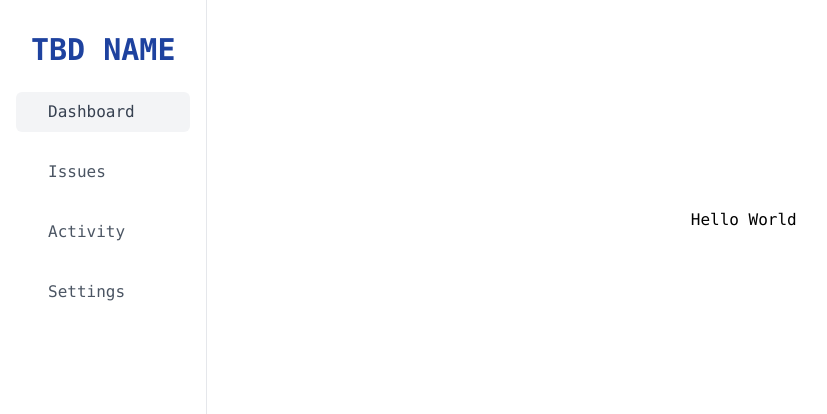
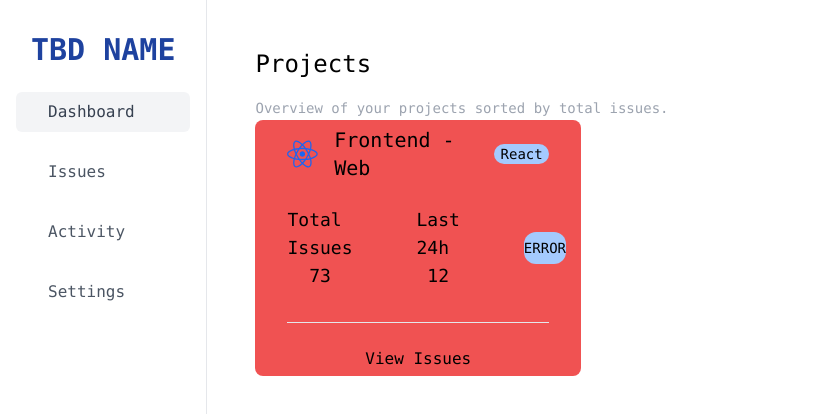
Before and after one commit to alex-jin45/nextjs-ticket-management, a Next.js app: page /dashboard in a window 1280 px wide. Shown: the top 414 px of the page, without its empty margins (0-827 px from the left). Built offline with nearby package versions, Linux system fonts and the light colour scheme.

Commit message:
adding project card and styling

```diff
--- /dev/null
+++ b/components/MainDashboard/ProjectCard.js
@@ -0,0 +1,43 @@
+import { FaReact } from "react-icons/fa";
+import Image from "next/image";
+
+const ProjectCard = ({ title, issueNumber, last24, status }) => {
+  // not sure how to do Icon
+
+  return (
+    <>
+      <div className="flex  flex-col w-1/3 justify-center rounded-lg h-64 bg-red-500">
+        <div className="block p-8">
+          <div className="flex items-center gap-4 mb-6">
+            <FaReact className="text-4xl text-blue-600" />
+            <h4 className="text-xl">Frontend - Web</h4>
+
+            <span className="flex text-sm rounded-xl ml-auto justify-center bg-blue-300 items-center w-16 h-8ml-auto">
+              React
+            </span>
+          </div>
+
+          <div className="flex gap-16 mb-8 items-center text-lg">
+            <div className="flex flex-col ml-0 items-center">
+              <h4>Total Issues</h4>
+              <p>73</p>
+            </div>
+            <div className="flex flex-col items-center">
+              <h4>Last 24h</h4>
+              <p>12</p>
+            </div>
+            <span className="flex text-sm rounded-xl ml-auto justify-center bg-blue-300 items-center w-16 h-8">
+              ERROR
+            </span>
+          </div>
+          <hr />
+          <div className="flex justify-center items-center mt-6">
+            <button>View Issues</button>
+          </div>
+        </div>
+      </div>
+    </>
+  );
+};
+
+export default ProjectCard;
--- a/components/Navigation/Navigation.js
+++ b/components/Navigation/Navigation.js
@@ -51,7 +51,7 @@ const Navigation = ({ children }) => {
         </div>
       </div>
       <div className="w-full h-full p-4 m-8 overflow-y-auto">
-        <div className="flex items-center justify-center p-40 ">{children}</div>
+        <div className="">{children}</div>
       </div>
     </div>
   );
--- a/pages/dashboard/index.js
+++ b/pages/dashboard/index.js
@@ -1,13 +1,41 @@
 import Link from "next/link";
+import ProjectCard from "../../components/MainDashboard/ProjectCard";
+
+const DUMMY_DATA = [
+  {
+    id: 1,
+    title: "Frontend - Web",
+    issueNumber: 73,
+    last24: 12,
+    status: "Error",
+  },
+  {
+    id: 2,
+    title: "Backend",
+    issueNumber: 73,
+    last24: 12,
+    status: "Error",
+  },
+  {
+    id: 3,
+    title: "Frontend - Web",
+    issueNumber: 73,
+    last24: 12,
+    status: "Error",
+  },
+];
 
 const DashboardPage = () => {
   return (
     <>
       <div>
-        <div className="">
-          <h1>Hello World</h1>
-        </div>
+        {/* maybe put into own component */}
+        <h1 className="text-2xl mb-4">Projects</h1>
+        <span className="text-sm text-gray-400">
+          Overview of your projects sorted by total issues.
+        </span>
       </div>
+      <ProjectCard />
     </>
   );
 };
```
Also changed, not shown: components/Dashboard/ProjectCard.js (deleted).
